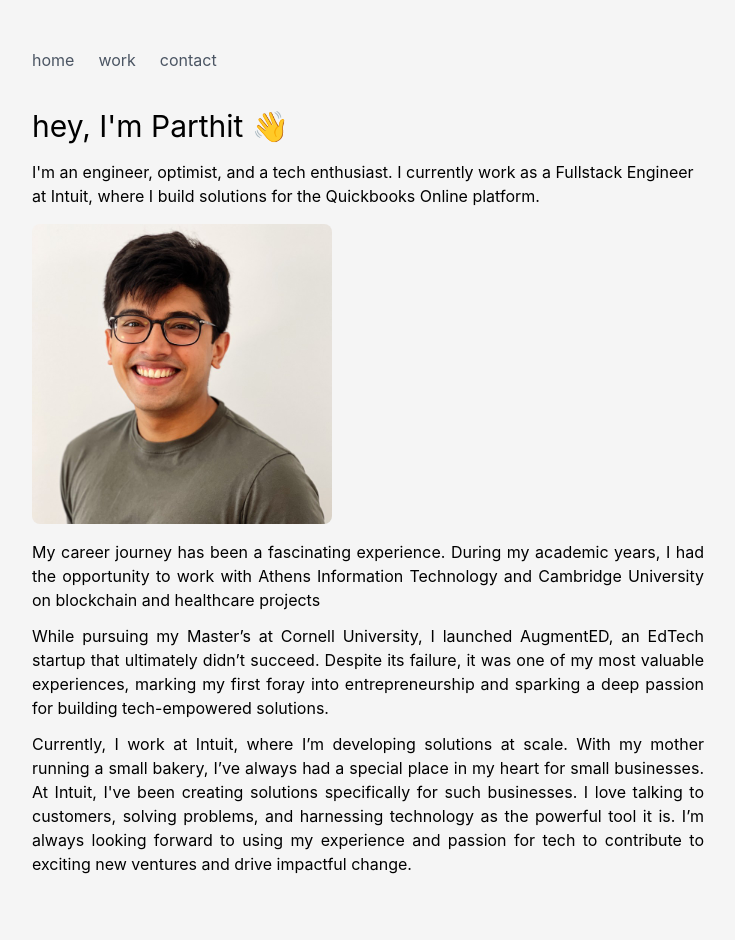
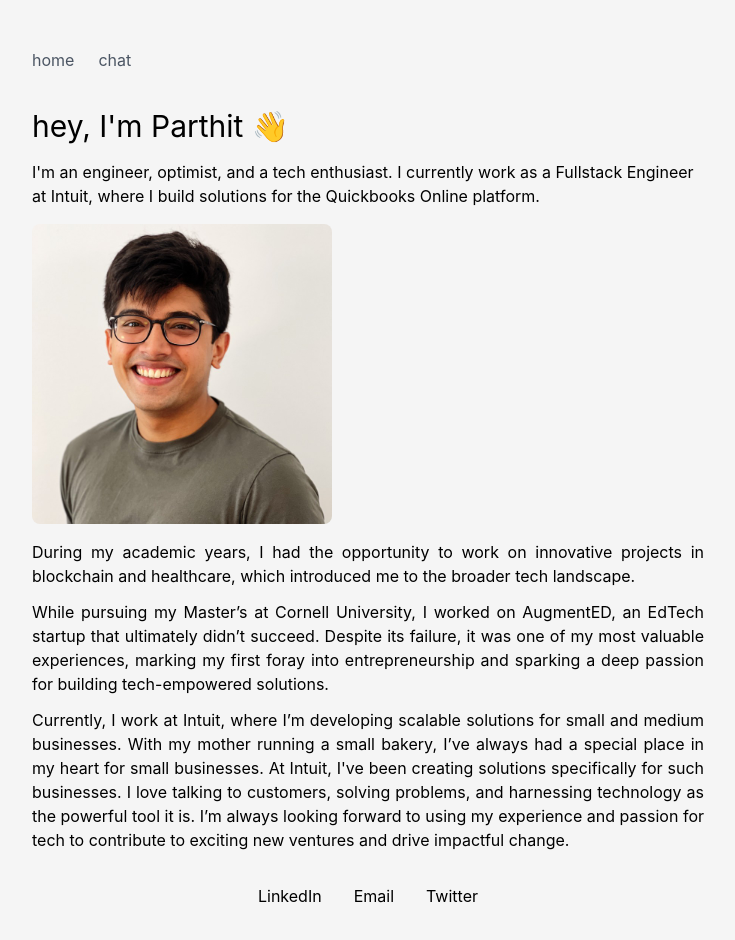
Before and after one commit to parthit/personal-webpage, a Next.js app: page / in a window 1280 px wide. Shown: the whole page, without its empty margins (272-1007 px from the left). Before the commit the page ends 908 px from the top, so only its background shows below. Built offline with nearby package versions, Linux system fonts and the light colour scheme.

Commit message:
feat: updated content

```diff
--- a/app/components/Header.tsx
+++ b/app/components/Header.tsx
@@ -5,7 +5,7 @@ const Header = () => {
     <header className="max-w-2xl mx-auto mb-5">
       <nav className="container py-4">
         <ul className="flex justify-start space-x-6">
-          {['home', 'work', 'contact'].map((item) => (
+          {['home', 'chat'].map((item) => (
             <li key={item}>
               <Link href={`/${item === 'home' ? '' : item}`} className="text-gray-600 hover:text-gray-900 dark:text-gray-300 dark:hover:text-white hover:font-bold transition-colors duration-200">
               {item}
--- a/app/page.tsx
+++ b/app/page.tsx
@@ -22,8 +22,19 @@ export default function Home() {
         </div>
       )}
       <p className="text-justify mt-3 font-sans">{homeContent.additionalContent1}</p>
-      <p className="text-justify mt-3 font-sans">{homeContent.additionalContent2}</p>
-      <p className="text-justify mt-3 font-sans">{homeContent.additionalContent3}</p>
+      <p className="text-justify mt-3 font-sans" dangerouslySetInnerHTML={{ __html : homeContent.additionalContent2}}></p>
+      <p className="text-justify mt-3 font-sans" dangerouslySetInnerHTML={{ __html : homeContent.additionalContent3}}></p>
+      <div className="mt-8 text-center">
+        <a href="https://www.linkedin.com/in/parthit/" target="_blank" rel="noopener noreferrer" className="text-600 hover:text-blue-500 mx-4">
+          LinkedIn
+        </a>
+        <a href="mailto:parthitpatel@gmail.com" target="_blank" className="text-600 hover:text-blue-500 mx-4">
+          Email
+        </a>
+        <a href="https://x.com/parthitp" target="_blank" rel="noopener noreferrer" className="text-600 hover:text-blue-500 mx-4">
+          Twitter
+        </a>
+      </div>
     </div>
   );
 }
--- a/app/work/page.tsx
+++ /dev/null
@@ -1,34 +0,0 @@
-import Image from 'next/image';
-import { workContent, companyIcons } from '../../public/content/text/work';
-
-export default function Work() {
-  return (
-    <div className="max-w-2xl mx-auto">
-      <h1 className="text-3xl font-bold mb-4">{workContent.title}</h1>
-      <p className="mb-4">{workContent.introduction}</p>
-
-      {workContent.experiences.map((experience, index) => (
-        <section key={index} className="mb-8">
-          <div className="flex items-center mb-2">
-            {companyIcons[experience.company] && (
-              <Image
-                src={companyIcons[experience.company]}
-                alt={`${experience.company} logo`}
-                width={50}
-                height={50}
-                className="mr-2" />
-            )}
-            <h2 className="text-2xl font-bold ml-4">{experience.company}</h2>
-          </div>
-          <p className="text-600 mb-2">{experience.position}</p>
-          <p className="mb-4">{experience.description}</p>
-          <ul className="list-disc pl-5">
-            {experience.achievements.map((achievement, achievementIndex) => (
-              <li key={achievementIndex}>{achievement}</li>
-            ))}
-          </ul>
-        </section>
-      ))}
-    </div>
-  )
-}
--- a/public/content/text/landing.js
+++ b/public/content/text/landing.js
@@ -1,12 +1,12 @@
 export const homeContent = {
     title: "hey, I'm Parthit 👋",
     introduction: "I'm an engineer, optimist, and a tech enthusiast. I currently work as a Fullstack Engineer at Intuit, where I build solutions for the Quickbooks Online platform.",
-    additionalContent1: "My career journey has been a fascinating experience. During my academic years, I had the opportunity to work with Athens Information Technology and Cambridge University on blockchain and healthcare projects",
-    additionalContent2: "While pursuing my Master’s at Cornell University, I launched AugmentED, an EdTech startup that ultimately didn’t succeed. Despite its failure, it was one of my most valuable experiences, marking my first foray into entrepreneurship and sparking a deep passion for building tech-empowered solutions.",
-    additionalContent3: "Currently, I work at Intuit, where I’m developing solutions at scale. With my mother running a small bakery, I’ve always had a special place in my heart for small businesses. At Intuit, I've been creating solutions specifically for such businesses. I love talking to customers, solving problems, and harnessing technology as the powerful tool it is. I’m always looking forward to using my experience and passion for tech to contribute to exciting new ventures and drive impactful change.",
+    additionalContent1: "During my academic years, I had the opportunity to work on innovative projects in blockchain and healthcare, which introduced me to the broader tech landscape.",
+    additionalContent2: "While pursuing my Master’s at <a href='https://tech.cornell.edu/' target='_blank' class='hover:text-blue-500'>Cornell University</a>, I worked on <a href='https://augmentedcornell.github.io/UnityWebApp/' target='_blank' class='hover:text-blue-500'>AugmentED</a>, an EdTech startup that ultimately didn’t succeed. Despite its failure, it was one of my most valuable experiences, marking my first foray into entrepreneurship and sparking a deep passion for building tech-empowered solutions.",
+    additionalContent3: "Currently, I work at Intuit, where I’m developing scalable solutions for small and medium businesses. With my mother running a <a href='https://www.instagram.com/dakkas_bakery/?hl=en' target='_blank' class='hover:text-blue-500'>small bakery</a>, I’ve always had a special place in my heart for small businesses. At Intuit, I've been creating solutions specifically for such businesses. I love talking to customers, solving problems, and harnessing technology as the powerful tool it is. I’m always looking forward to using my experience and passion for tech to contribute to exciting new ventures and drive impactful change.",
     images: [
       // Uncomment and update these when you have actual images
-      { src: "/content/images/parthit.jpeg", alt: "Placeholder 1" }
+      { src: "/content/images/parthit.jpeg", alt: "Parthit image 1" }
       // { src: "/placeholder2.jpg", alt: "Placeholder 2" },
     ]
   };
```
Also changed, not shown: public/content/text/work.tsx (deleted, +0 -37 lines), app/chat/page.tsx (renamed from app/contact/page.tsx).
